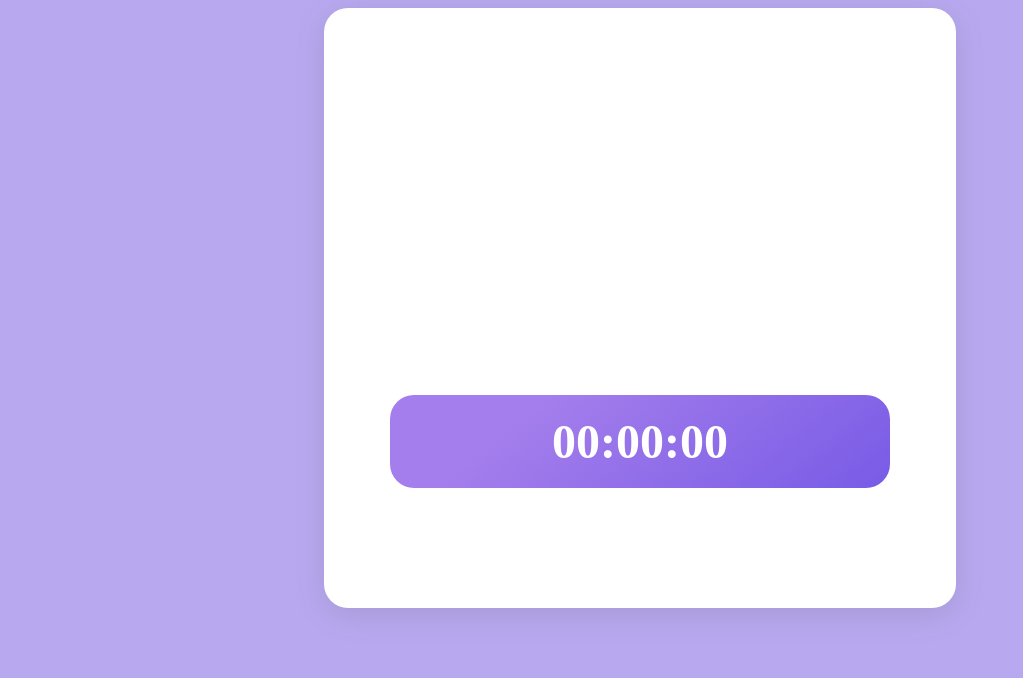
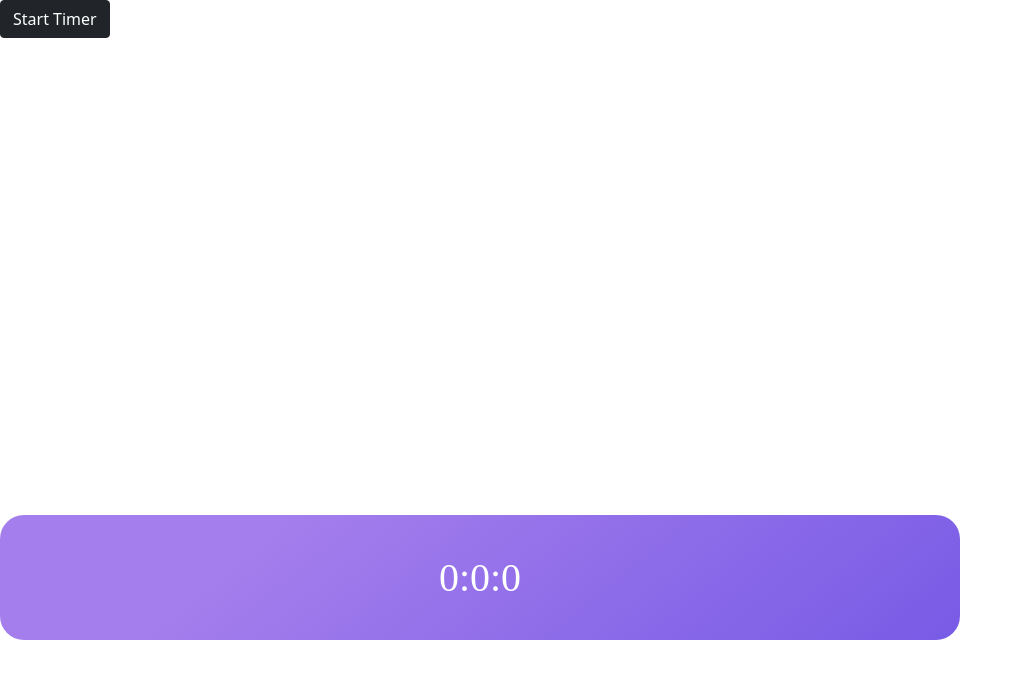
Before and after one commit to clairemurphy288/react-timer, a React (Create React App) app: page / in a window 1280 px wide. Shown: the top 678 px of the page, without its empty margins (0-1023 px from the left). Built offline with nearby package versions, Linux system fonts and the light colour scheme; a web font is replaced by a local one.

Commit message:
figured out conversions for timer

```diff
--- a/src/components/timer.js
+++ b/src/components/timer.js
@@ -1,61 +1,32 @@
-import { toBePartiallyChecked } from '@testing-library/jest-dom/dist/matchers';
+import {useState, useEffect} from 'react';
 import React, {Component} from 'react';
 import "./timer.css"
-export default class Timer extends Component {
-    constructor(props) {
-        super(props)
-        this.state = {
-            date: new Date(),
-            seconds: 0,
-            minutes: 0,
-            hours: 0,
-        }
-    }
-    componentDidMount() {
-        this.timerID = setInterval(
-          () => this.tick(),
-          1000
-        );
-        this.minuteTime = setInterval(() => {
-            this.minutes()
+import '../../node_modules/bootstrap/dist/css/bootstrap.min.css';
+export default function Timer(props) {
+    const [date, setDate] = useState(Date.now());
+    const [task, setTask] = useState(0);
+    const [hours, setHours] = useState(0);
+    const [minutes, setMinutes] = useState(0);
+    const [seconds, setSeconds] = useState(0);
+    function startTimer(e) {
+        console.log("timer started");
+        const date = new Date().toLocaleString();
+        console.log(date)
+        const dateInMili = Date.parse(date)
+        console.log(dateInMili);
 
-        }, 60000);
-        this.hourTime = setInterval(() => {
-            this.hours()
-        }, 3600000 );
-      }
-
-      componentWillUnmount() {
-        clearInterval(this.timerID);
-        clearInterval(this.minuteTime);
-        clearInterval(this.hourTime)
-      }
-
-      tick() {
-        this.setState({
-            seconds: this.state.seconds + 1,
-        });
-    }
-    minutes() {
-        this.setState({
-            seconds: 0,
-            minutes: this.state.minutes + 1
-        })
-    }
-    hours() {
-        this.setState({
-            seconds: 0,
-            minutes: 0,
-            hours: this.state.hours + 1
-        })
     }
 
-    render() {
-        return (
-        <div className="container">
-            <div className = "timer-box">
-                <h1 id="timer">{`00:00:00` }</h1>
+    return (
+        <div onClick={startTimer} className="body">
+            <button className="btn btn-dark ">Start Timer</button>
+            <div className="container1">
+                <div className = "timer-box">
+                    <h1 id="timer">{`${hours}:${minutes}:${seconds}` }</h1>
+
+                </div>
+
             </div>
         </div>);
-    }
+
 }
```
